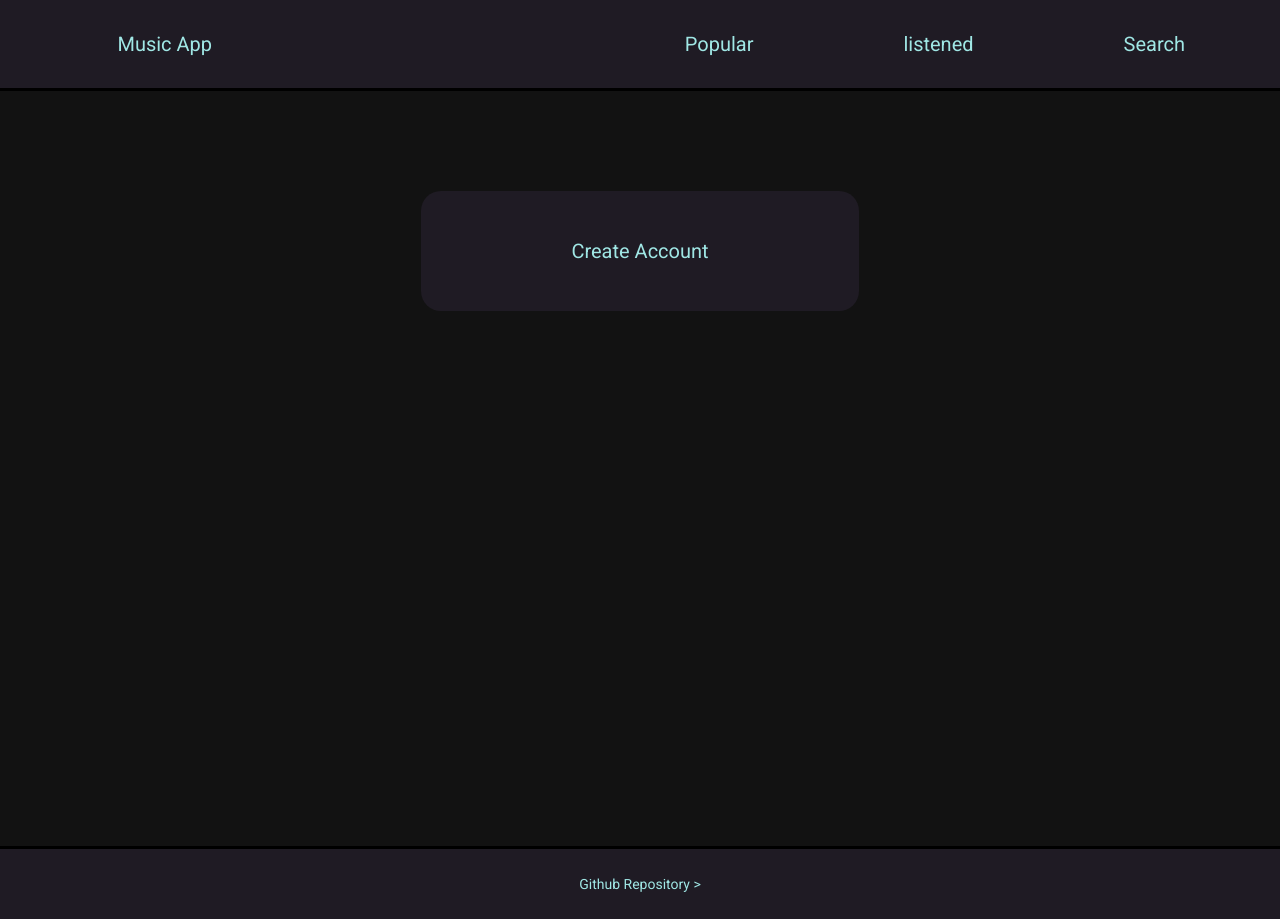
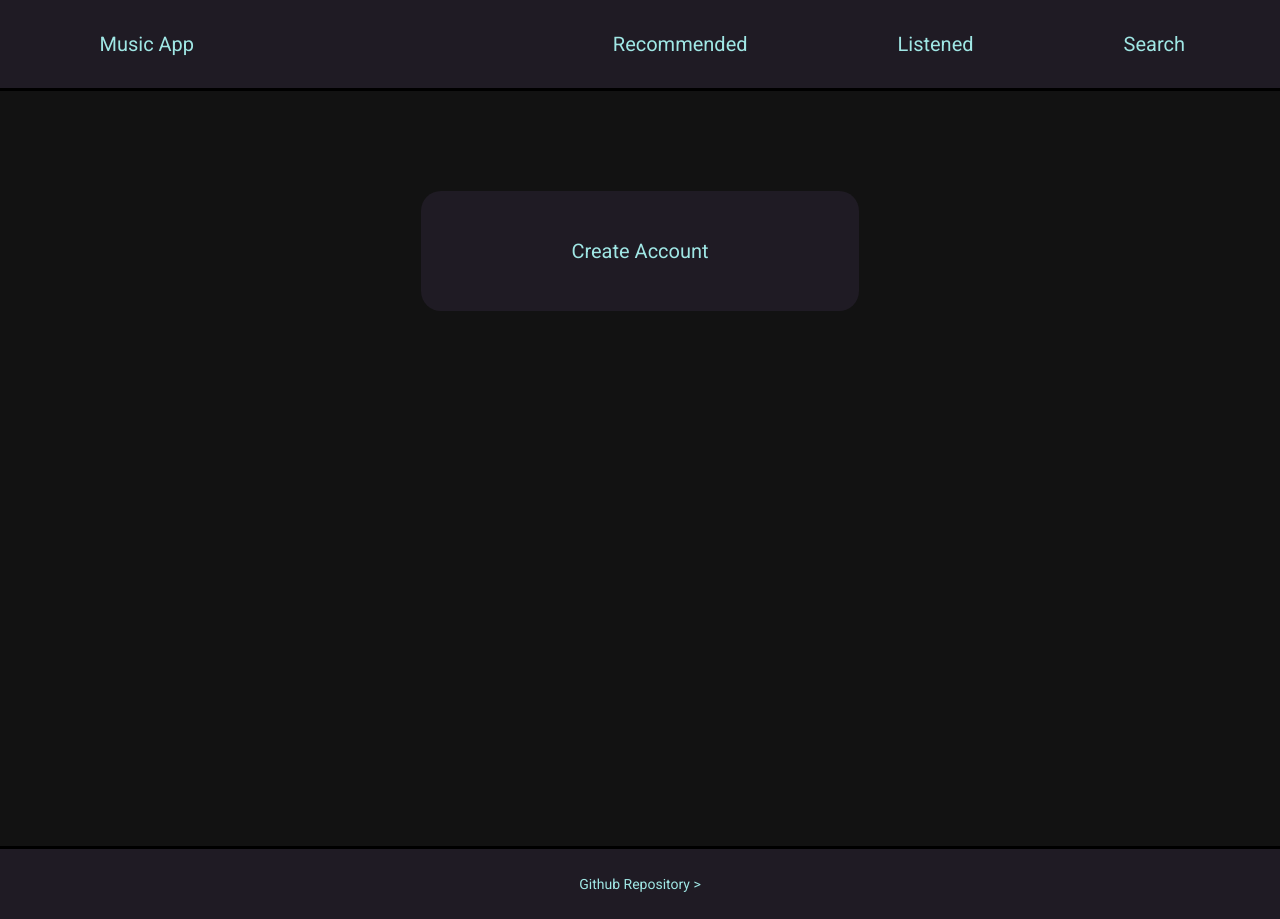
Before and after one commit to gheezl/music-app, an Angular app: page / in a window 1280 px wide. Built offline with nearby package versions, Linux system fonts and the light colour scheme.

Commit message:
Added the recommended component and service

```diff
--- a/src/app/app.module.ts
+++ b/src/app/app.module.ts
@@ -16,7 +16,8 @@ import { ResultsComponent } from './pages/results/results.component';
 import { CardComponent } from './components/card/card.component';
 import { FooterComponent } from './components/footer/footer.component';
 import { RedirectComponent } from './pages/redirect/redirect.component';
-import { ListenedComponent } from './pages/listened/listened.component'
+import { ListenedComponent } from './pages/listened/listened.component';
+import { RecommendedComponent } from './components/recommended/recommended.component'
 
 @NgModule({
   declarations: [
@@ -28,7 +29,8 @@ import { ListenedComponent } from './pages/listened/listened.component'
     CardComponent,
     FooterComponent,
     RedirectComponent,
-    ListenedComponent
+    ListenedComponent,
+    RecommendedComponent
   ],
   imports: [
     BrowserModule,
--- a/src/app/components/header/header.component.html
+++ b/src/app/components/header/header.component.html
@@ -3,8 +3,8 @@
         <h1 id="header-title" [routerLink]="['/']">Music App</h1>
     </div>
     <div id="header-links">
-        <span class="header-link">Popular</span>
-        <span class="header-link" [routerLink]="['/Listened']">listened</span>
+        <span class="header-link">Recommended</span>
+        <span class="header-link" [routerLink]="['/Listened']">Listened</span>
         <span class="header-link" (click)="toggleInput()">Search</span>
         <div *ngIf="inputToggle"  id="header-input">
             <div id="input">
--- /dev/null
+++ b/src/app/components/recommended/recommended.component.html
@@ -0,0 +1 @@
+<p>recommended works!</p>
--- /dev/null
+++ b/src/app/components/recommended/recommended.component.ts
@@ -0,0 +1,15 @@
+import { Component, OnInit } from '@angular/core';
+
+@Component({
+  selector: 'app-recommended',
+  templateUrl: './recommended.component.html',
+  styleUrls: ['./recommended.component.css']
+})
+export class RecommendedComponent implements OnInit {
+
+  constructor() { }
+
+  ngOnInit(): void {
+  }
+
+}
--- a/src/app/services/save-song/save-song.service.ts
+++ b/src/app/services/save-song/save-song.service.ts
@@ -14,6 +14,7 @@ export class SaveSongService {
       var contains = placeholder.some(item =>{
         return JSON.stringify(item) === JSON.stringify(song);
       });
+      console.log(song)
       if (!contains) {
         window.localStorage.setItem("saved-song", JSON.stringify([...placeholder, song]))
       }
```
Also changed, not shown: src/app/services/recommended/recommended.service.ts (added, +9 -0 lines), src/app/components/recommended/recommended.component.css (added), 2 other files (tests, documents, lock files or other folders).
